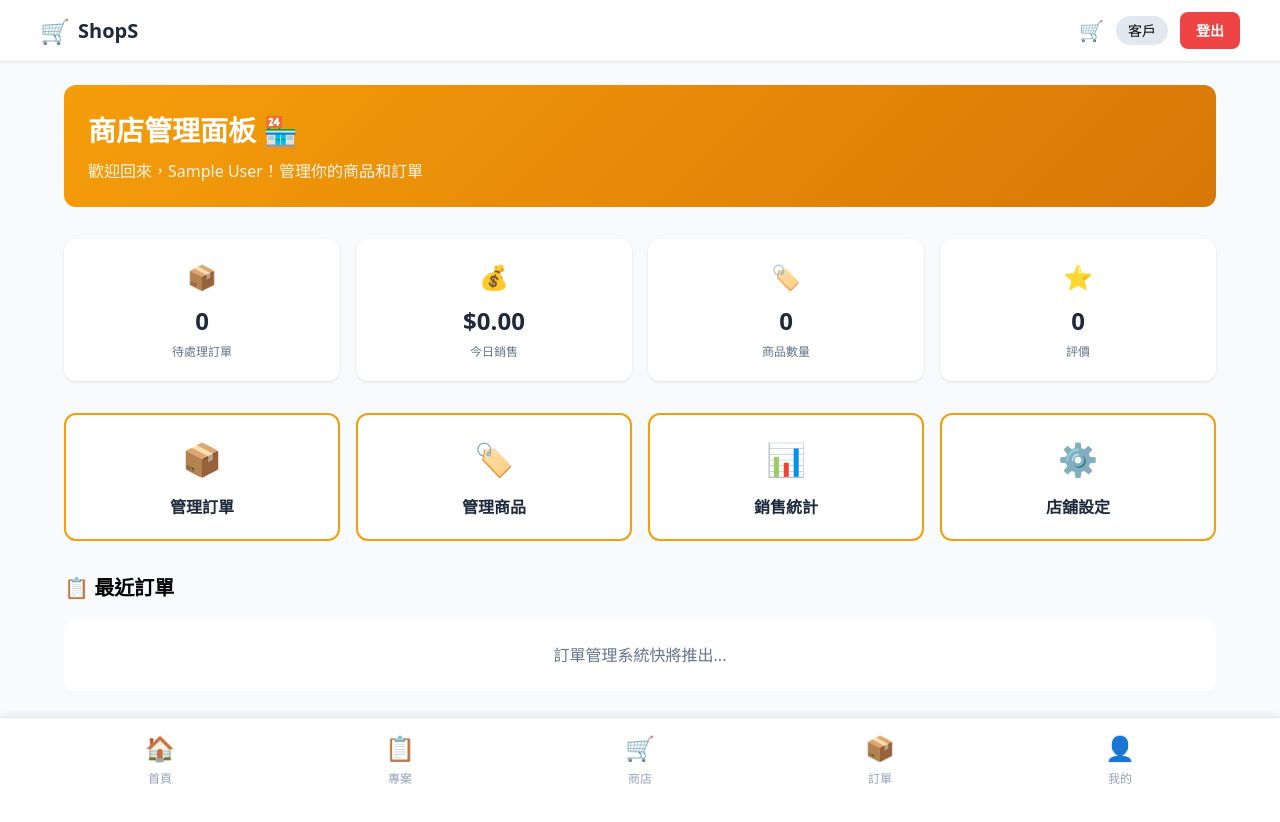
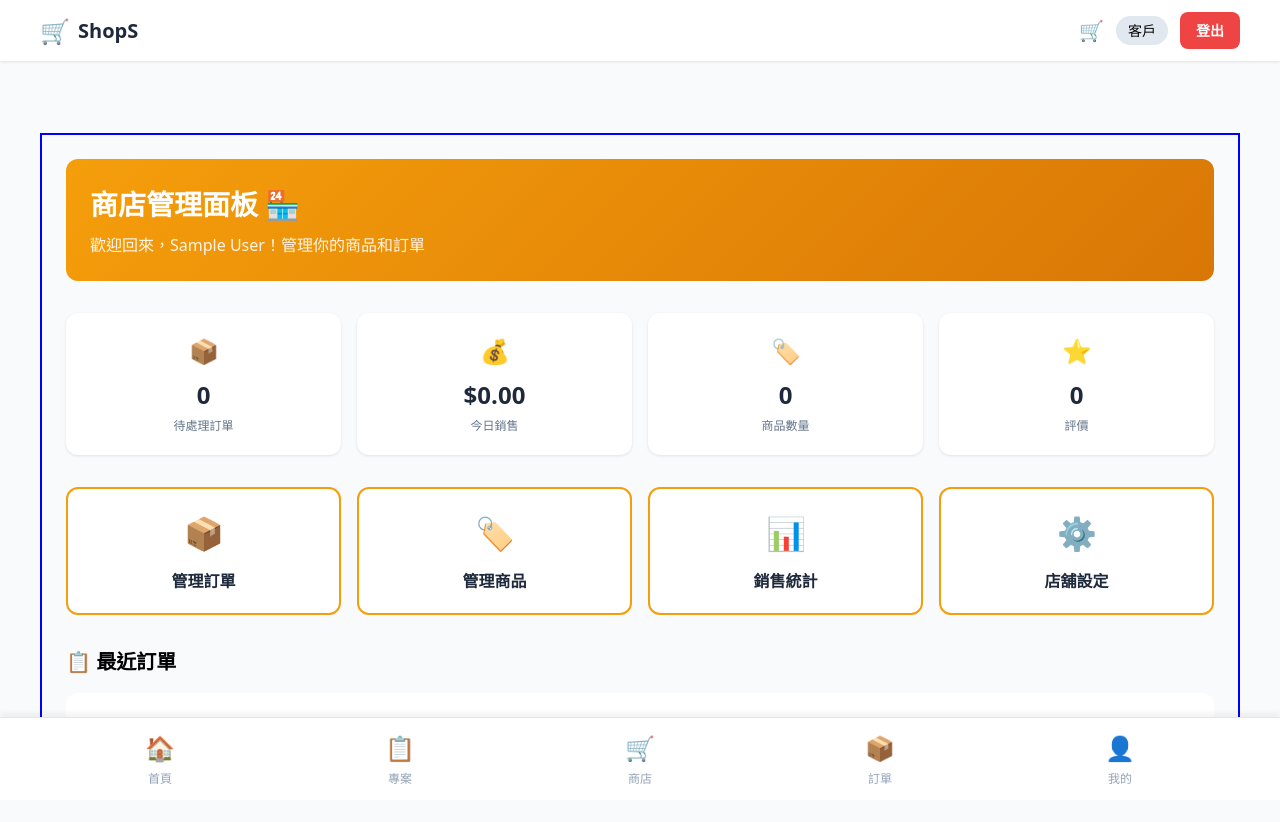
Before and after one commit to lamkawaigary/shopsV1, a React (Vite) app: page /home/merchant in a window 1280 px wide. Shown: the top 822 px of the page. Before the commit the page ends 800 px from the top, so only its background shows below. Built offline with nearby package versions, Linux system fonts and the light colour scheme; no server answers; the database is empty; sample sign-in values are in the browser's storage.

Commit message:
Update layout and home pages

```diff
--- a/src/components/layout/AppLayout.tsx
+++ b/src/components/layout/AppLayout.tsx
@@ -170,6 +170,7 @@ export function AppLayout() {
 
       {/* Main Content */}
       <main style={{
+        paddingTop: '72px',
         paddingBottom: navConfig ? '80px' : '0',
         maxWidth: '1200px',
         margin: '0 auto'
--- a/src/pages/home/CustomerHome.tsx
+++ b/src/pages/home/CustomerHome.tsx
@@ -6,7 +6,7 @@ export function CustomerHome() {
   const { profile } = useAuthStore()
 
   return (
-    <div style={{ padding: '24px', maxWidth: '1200px', margin: '0 auto' }}>
+    <div style={{ padding: '24px', maxWidth: '1200px', margin: '0 auto', border: '2px solid red' }}>
       {/* Welcome Banner */}
       <div style={{
         background: 'linear-gradient(135deg, #667eea 0%, #764ba2 100%)',
--- a/src/pages/home/MerchantHome.tsx
+++ b/src/pages/home/MerchantHome.tsx
@@ -6,7 +6,7 @@ export function MerchantHome() {
   const { profile } = useAuthStore()
 
   return (
-    <div style={{ padding: '24px', maxWidth: '1200px', margin: '0 auto' }}>
+    <div style={{ padding: '24px', maxWidth: '1200px', margin: '0 auto', border: '2px solid blue' }}>
       {/* Welcome Banner */}
       <div style={{
         background: 'linear-gradient(135deg, #f59e0b 0%, #d97706 100%)',
```
